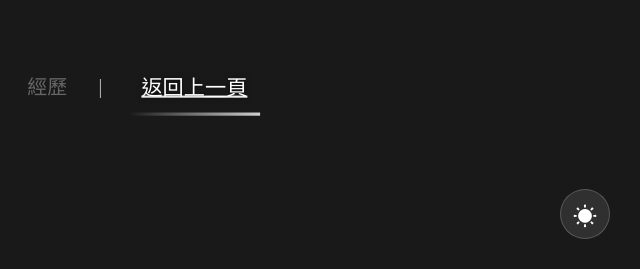
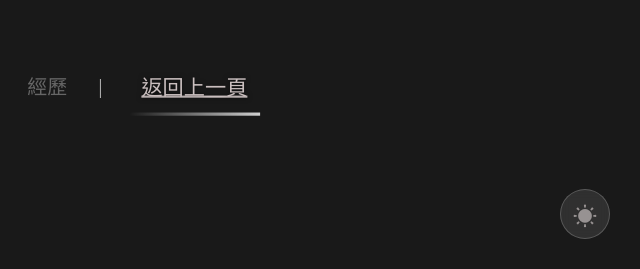
Before and after one commit to yutai934357/web-introduction, a plain HTML site: page link/page2.html in a window 1280 px wide. In both pictures the pointer is over the link "返回上一頁". Shown: the part 531-800 px from the top of the page, 640-1280 px from the left. Drawn offline with Linux system fonts and the light colour scheme; animation ran at ten frames a second.

Commit message:
12/17改02

```diff
--- a/link/page2.html
+++ b/link/page2.html
@@ -50,7 +50,7 @@
             border-radius: 50%;
             background: rgba(255, 255, 255, 0.1);
             border: 1px solid rgba(255, 255, 255, 0.2);
-            color: #fff;
+            color: #979292;
             font-size: 24px;
             cursor: pointer;
             z-index: 100;
@@ -103,7 +103,7 @@
     (function(){
       const colorBlack = { r: 25, g: 25, b: 25 };
       const colorGray  = { r: 136, g: 136, b: 136 };
-      const colorWhite = { r: 235, g: 235, b: 235 }; // 原本 255,255,255 改成淺灰
+      const colorWhite = { r: 150, g: 150, b: 150 }; // 再暗一點（原本 210）
 
       // 計算滾動進度對應的背景色
       function calculateColor(progress) {
@@ -131,8 +131,8 @@
         const color = calculateColor(progress);
         document.body.style.backgroundColor = `rgb(${color.r},${color.g},${color.b})`;
 
-        // 背景夠亮時切換按鈕樣式（你原本的 CSS 已套在 body.light-mode）
-        const isLight = progress > 0.8;
+        // 背景夠亮時切換按鈕樣式（終點改淺灰，所以提早一點切換）
+        const isLight = progress > 0.95; // 終點更暗，稍微晚一點切換
         document.body.classList.toggle('light-mode', isLight);
       }
 
--- a/styles.css
+++ b/styles.css
@@ -381,14 +381,14 @@ canvas {
 }
 
 .main-links-bar .nav-link.back-link:hover {
-    color: #fff;
+    color: #c9bebe;
 }
 
 /* Hover 效果 */
 
 .main-links-bar a:hover {
 
-    color: #fff;
+    color: #b6adad;
 
     text-decoration: underline;
 
@@ -402,7 +402,7 @@ canvas {
 
     background: transparent;
 
-    color: #fff; /* 注意：若背景全白時，這裡可能需要改成黑色，或依賴陰影 */
+    color: #9b9090; /* 注意：若背景全白時，這裡可能需要改成黑色，或依賴陰影 */
 
     text-decoration: underline;
 
```
